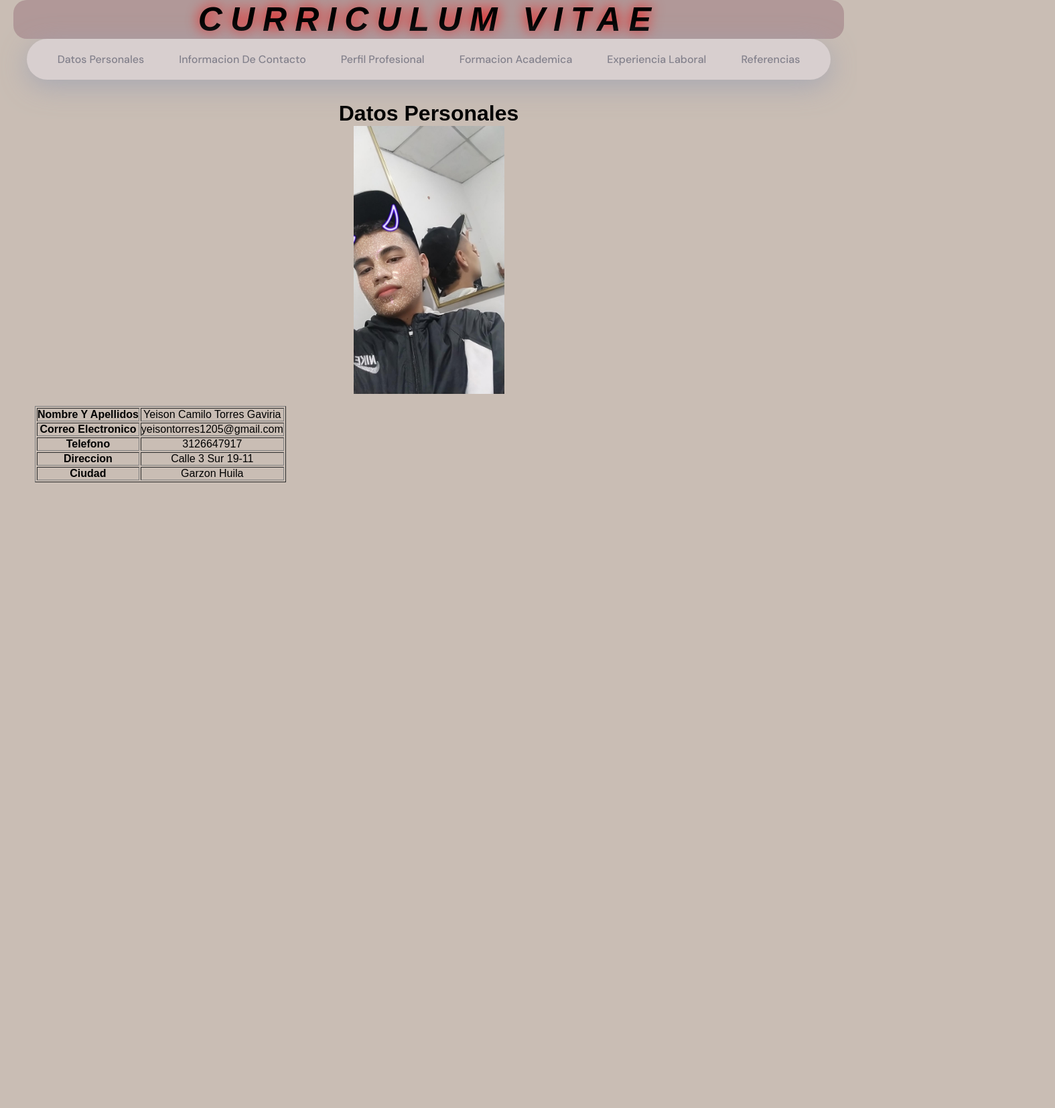
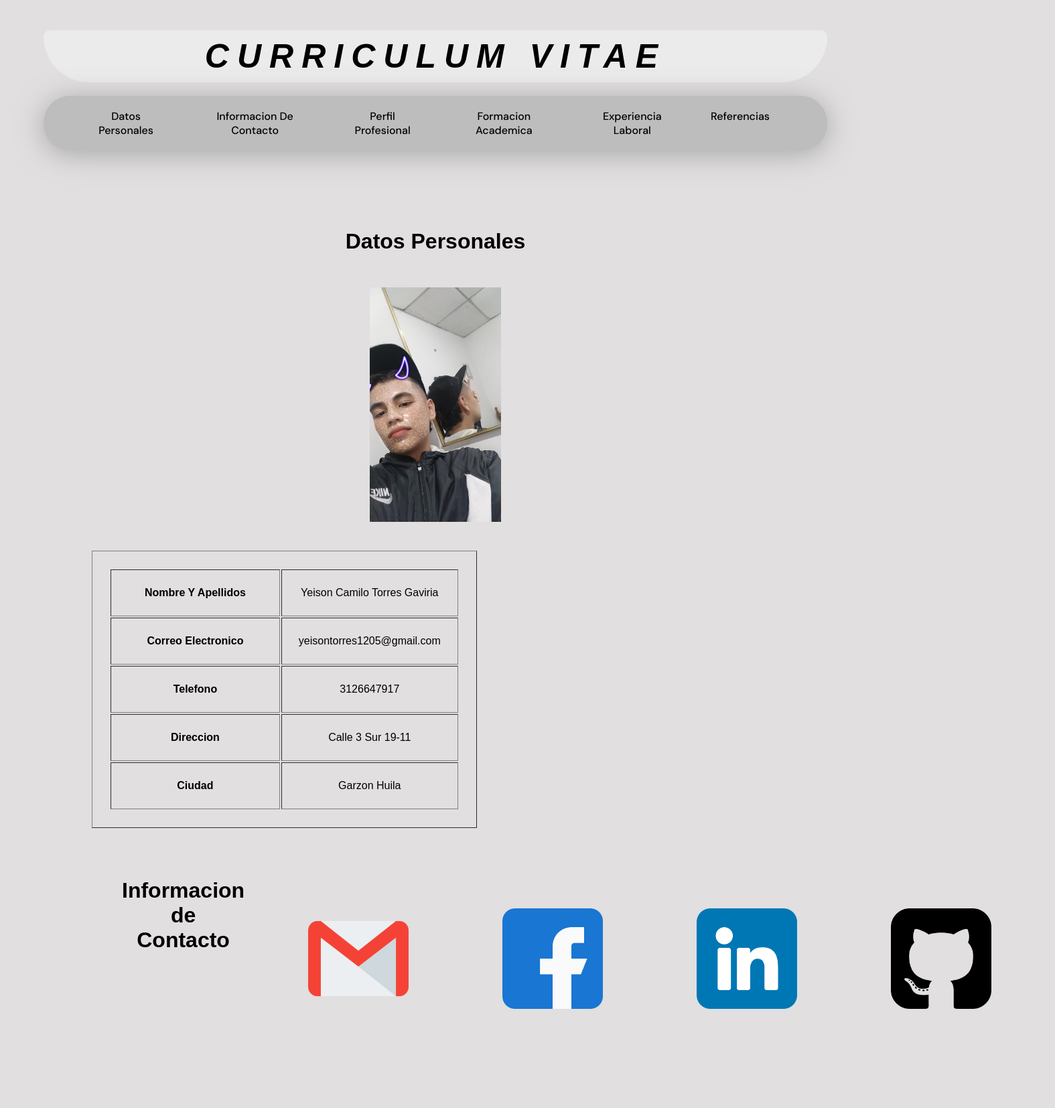
Before and after one commit to YeisonTorres-G/curriculum2, a plain HTML site: page HTML/index.html in a window 1280 px wide. Shown: the whole page at 67% size, 1575 px wide, since content can reach past the window. Before the commit the page ends 800 px from the top, so only its background shows below. Drawn offline with Linux system fonts and the light colour scheme.

Commit message:
se arreglo el curriculum

```diff
--- a/CSS/style.css
+++ b/CSS/style.css
@@ -4,14 +4,15 @@
 *{
     text-align: center;
     margin: 0;
-    padding: 0;
+    padding: 25;
     box-sizing: border-box;
     font-family: sans-serif;
 }
 
 body{
+    margin: 10px;
     padding: 5%;
-    background-color: rgb(201, 189, 180);
+    background-color: #e1dfdf ;
     display: flow-root;
     height: 100vh;
     width: 100%;
@@ -20,15 +21,17 @@ body{
     padding: 0 20px;
 }
 .t1{
-    background-color: rgb(177, 152, 152);
+    padding: 10;
+    background-color: #edededf2;
     text-align: center;
-    border-radius: 20px;
+    border-radius: 10px 10px 70px 70px;
     font-style: italic   ;
     font-size: 50px;
-    text-shadow:  0 0 20px red;
+    margin: 10px;
     letter-spacing: 12px;
     text-transform: uppercase;
     font-weight: bold;
+    color: #000000;
 }
 .cv1{display: flex;
 }
@@ -54,27 +57,29 @@ cursor: pointer;
 .active[data-content] {
     display: block;
     text-align: center;
-    text-decoration-color: rgba(123, 79, 140, 0.815);
+    text-decoration-color: rgba(177, 15, 241, 0.815);
 
 }
 
 
 .content1{
+    margin: 10px;
+
     display: inline-flex;
     position: relative;
     overflow: hidden;
     max-width: 100%;
-    background-color: #d8cfcf;
-    padding: 0 20px;
+    background-color: #bdbdbd;
+    padding: 0 10px 0px 40px;
     border-radius: 40px;
-    box-shadow: 0 10px 40px rgba(159, 162, 177, .8)
+    box-shadow: 0 5px 40px rgba(152, 151, 151, 0.8)
 }
 
 .p2{
-    color: #83818c;
+    color: #000000;
     padding: 20px;
     text-decoration: none;
-    transition: .2s;
+    transition: .3s;
     margin: 0 6px;
     z-index: 1;
     font-family: 'DM Sans', sans-serif;
@@ -89,7 +94,7 @@ cursor: pointer;
         left: 0;
         width: 100%;
         height: 5px;
-        background-color: #e90000;
+        background-color: #000000;
         border-radius: 8px 8px 0 0;
         opacity: 0;
         transition: .3seg;
@@ -99,13 +104,13 @@ cursor: pointer;
 
 .p2:not(.is-active):hover:before{
     opacity: 1;
-    bottom: 0;
+    bottom: 5;
 }
 
 .p2:not(.is-active):hover {
-    color: #333; }
+    color: #000000; }
 
-.p2:hover:hover{
+.p2:hover{
     transform: scale(1.1);
 }
 
@@ -118,7 +123,32 @@ cursor: pointer;
     height: 5px;
     z-index: 1;
     border-radius: 8px 8px 0 0;
+    background-color: aqua;
+
+
 }
+.if{
+    display: inline-flex;
+    justify-content: center;
+    margin-left: 20px;
+
+}
+
+
+.ifimg{
+    display: inline-flex;
+    overflow: hidden;
+    margin: 20px;
+    transition: .3s;
+    display: inline-flex;
+    position: relative;
+    border-radius: 20px;
+}
+.ifimg:hover{
+    transform: scale(1.2);
+}
+
+
 @media(max-width: 580px) {
     .content1{overflow: auto;}
 }
--- a/HTML/index.html
+++ b/HTML/index.html
@@ -8,7 +8,7 @@
         <h1 class="t1"><strong>Curriculum Vitae</strong></h1>
 
 <div class="content1">
-    <a href="#" data-target="#dt" class="p2" active-color="orange">Datos Personales<a/>
+    <a href="#" data-target="#dt" class="p2" active-color="orange">Datos Personales</a>
     <a href="#" data-target="#idc" class="p2" active-color="blue">Informacion De Contacto</a>
     <a href="#" data-target="#pp" class="p2" active-color="blue">Perfil Profesional</a>
     <a href="#" data-target="#fa" class="p2" active-color="blue">Formacion Academica</a>
@@ -20,7 +20,7 @@
     <div data-content id="dt" class="active">
         <h1 class="v2">Datos Personales</h1>
         <img src="../img/IMGn20221020n115413n126___51641d18ff86bf6___.jpg" height="400"><br><br>
-        <table class="t5" border="1">
+       <table class="t5" border="1" >
             <tr>
                 <th><strong>Nombre Y Apellidos</strong></th>
                 <td>Yeison Camilo Torres Gaviria</td>
@@ -46,12 +46,20 @@
          </table>
     </div>
 
-    <div data-content id="idc">
+    <div data-content id="idc" class="if">
         <h1 class="v2">Informacion de Contacto</h1><br><br>
-        <img class="img1" src="../img/gmail.png" height="40" > <a href="https://mail.google.com/mail/u/0/#inbox?compose=GTvVlcSKjDVvhkkpctRfZRqDsJtQLXcxqVqgxzhFrjlFvNxksBmBPdRpftRCRsJCVxgLFBGctqNnM" target="_blank">yeisontorres1205@gmail.com</a> <br><br><br>
-        <img class="img1" src="../img/facebook.png" height="40">  <a href="https://web.facebook.com/yeisoncamilo.torresgaviria" target="_blank"> @Yeison_ Torres</a> <br><br><br><br>
-        <img class="img1" src="../img/linkedin.png" height="40"> <a href="https://www.linkedin.com/in/yeison-torres-438437275/" traget="_blank">Yeison Torres</a><br><br><br><br>
-        <img class="img1" src="../img/signo-de-github.png" height="40"> <a href="https://github.com/YeisonTorres-G" target="_blank">YeisonTorres-G</a><br><br><br><br>
+        <a href="https://mail.google.com/mail/u/0/#inbox?compose=GTvVlcSKjDVvhkkpctRfZRqDsJtQLXcxqVqgxzhFrjlFvNxksBmBPdRpftRCRsJCVxgLFBGctqNnM" target="_blank">
+            <img class="ifimg" src="../img/gmail.png"  height="200">
+        </a>
+         <a href="https://web.facebook.com/yeisoncamilo.torresgaviria" target="_blank">
+            <img class="ifimg" src="../img/facebook.png" height="200">
+         </a>
+         <a href="https://www.linkedin.com/in/yeison-torres-438437275/" target="_blank">
+            <img class="ifimg" src="../img/linkedin.png" height="200">
+         </a>
+         <a href="https://github.com/YeisonTorres-G" target="_blank">
+            <img class="ifimg" src="../img/signo-de-github.png" height="200">
+         </a>
 
     </div>
     <div data-content id="pp">
```
